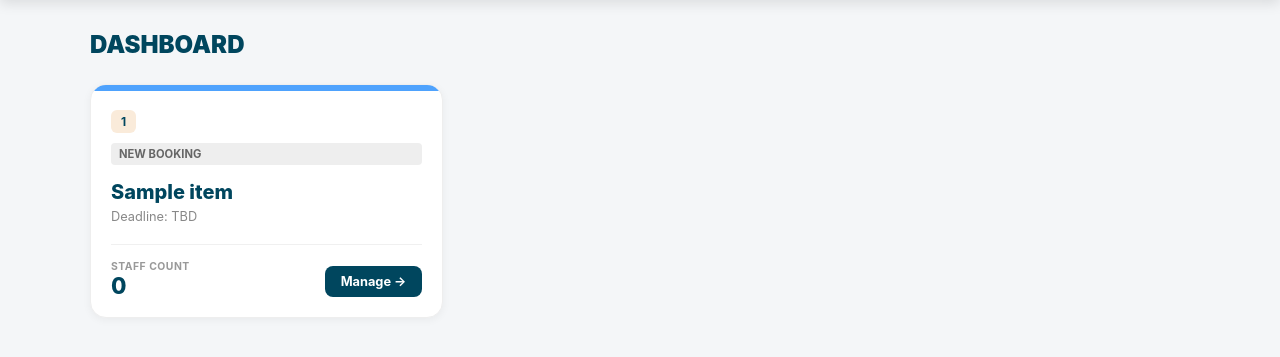
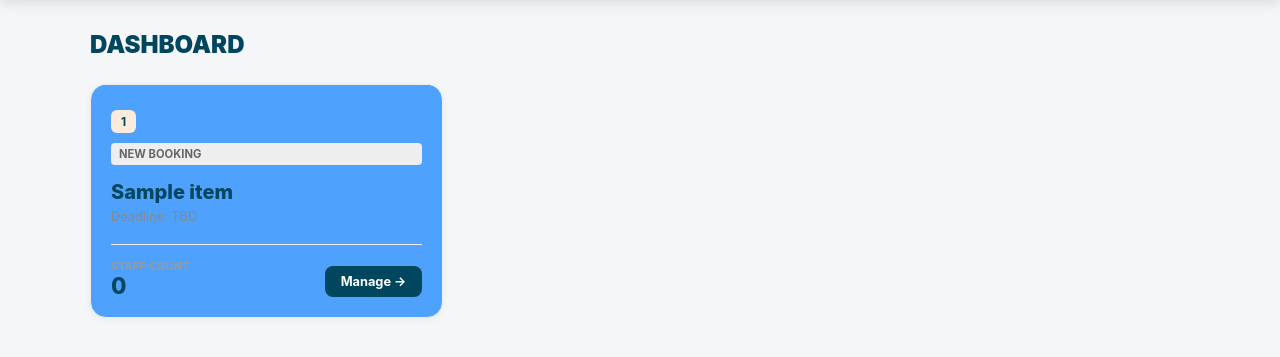
Before and after one commit to conner-kadz/betterday-app, a Flask app: page /BD-Admin in a window 1280 px wide. Shown: the part 74-431 px from the top of the page. Run offline with Flask 3, Linux system fonts and the light colour scheme; a database or web service that is not in the repository returns one stand-in record (values such as "Sample title"); data that the repository does not hold is empty.

Commit message:
Update admin.html

```diff
--- a/templates/admin.html
+++ b/templates/admin.html
@@ -30,7 +30,7 @@
 
         /* CARD STYLING */
         .menu-card {
-            background: var(--white);
+            background: var(--primary);
             border-radius: 16px;
             padding: 20px;
             box-shadow: 0 2px 8px rgba(0,0,0,0.05);
```
